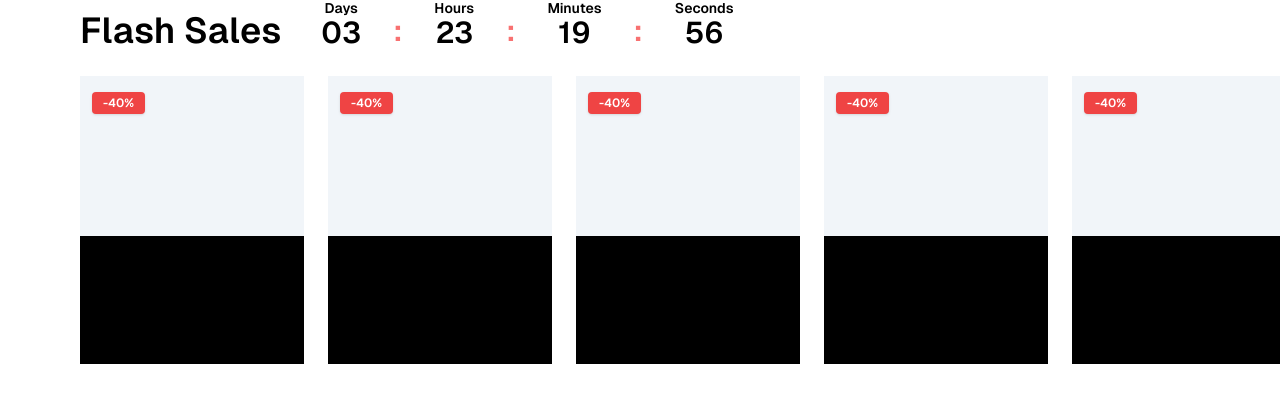
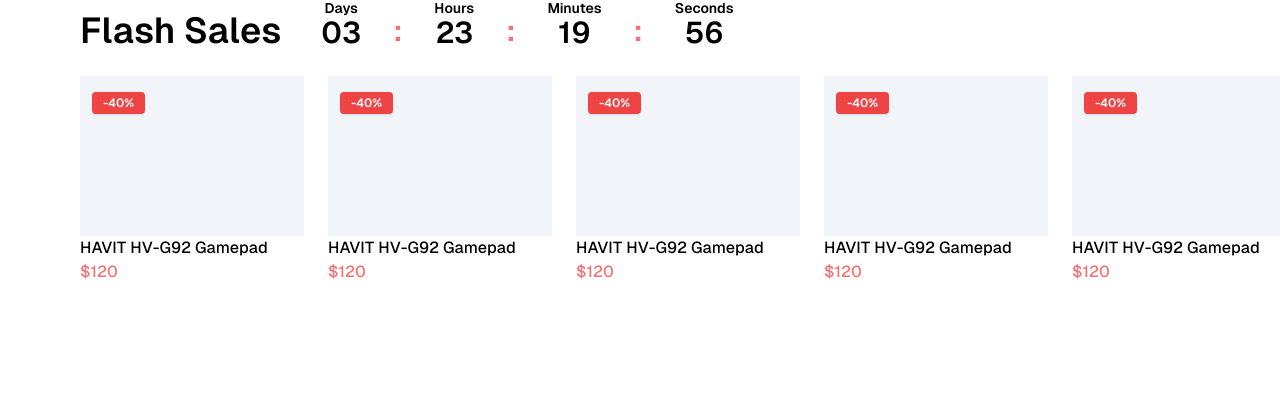
Before and after one commit to kyuremmmmz/Ecommerce-Project-practice, a Next.js app: page / in a window 1280 px wide. Shown: the part 776-1190 px from the top of the page. Built offline with nearby package versions, Linux system fonts and the light colour scheme; no server answers.

Commit message:
added some shits

```diff
--- a/app/components/Navbars.tsx
+++ b/app/components/Navbars.tsx
@@ -88,7 +88,6 @@
                     onClick={() => setSign(true)}>Sign Up</button>
                 </div>
                 )
-
               )
             }
           </div>
--- a/app/components/ui/Sales/Sales.tsx
+++ b/app/components/ui/Sales/Sales.tsx
@@ -66,7 +66,7 @@
               <div className="flex flex-col md:flex-row gap-6 items-center md:items-start justify-center md:justify-start">
                   {list.map((item, index) => {
                       return (
-                          <div key={index} className=' w-auto bg-black h-72'>
+                          <div key={index} className=' w-auto bg-white h-72'>
                               <div className="relative w-56 h-40 bg-slate-100 overflow-hidden group/item">
                                   <Badge variant="destructive" className="bg-red-500 rounded absolute mt-4 mx-3 hover:bg-red-200 duration-300 cursor-pointer text-white">
                                       -40%
@@ -74,6 +74,10 @@
                                   <div className=' flex justify-center bg-black  my-72 items-center text-center hover:bg-slate-700 group-hover/item:my-[135px] duration-300'>
                                       <h1 className=' text-white font-normal cursor-pointer'>{item.name}</h1>
                                   </div>
+                              </div>
+                              <div>
+                                  <h1 className=' font-medium'>HAVIT HV-G92 Gamepad</h1>
+                                  <p className=' text-red-400 font-medium'>$120</p>
                               </div>
                           </div>
                       )
```
